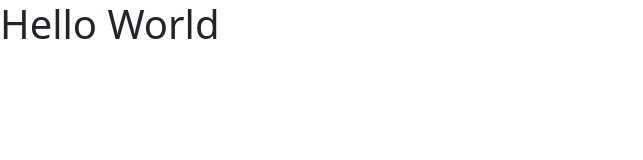
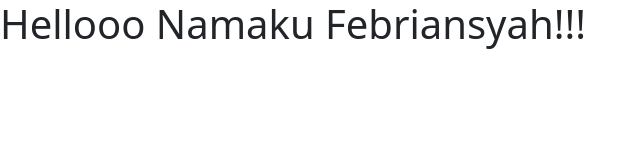
Before and after one commit to blackjac7/latihan-git-binar, a plain HTML site: page index.html in a window 1280 px wide. Shown: the whole page, without its empty margins (0-643 px from the left). Drawn offline with nearby package versions, Linux system fonts and the light colour scheme.

Commit message:
add my name to h1

```diff
--- a/index.html
+++ b/index.html
@@ -12,7 +12,7 @@
         />
     </head>
     <body>
-        <h1>Hello World</h1>
+        <h1>Hellooo Namaku Febriansyah!!!</h1>
 
         <script
             src="https://cdn.jsdelivr.net/npm/bootstrap@5.3.3/dist/js/bootstrap.bundle.min.js"
```
